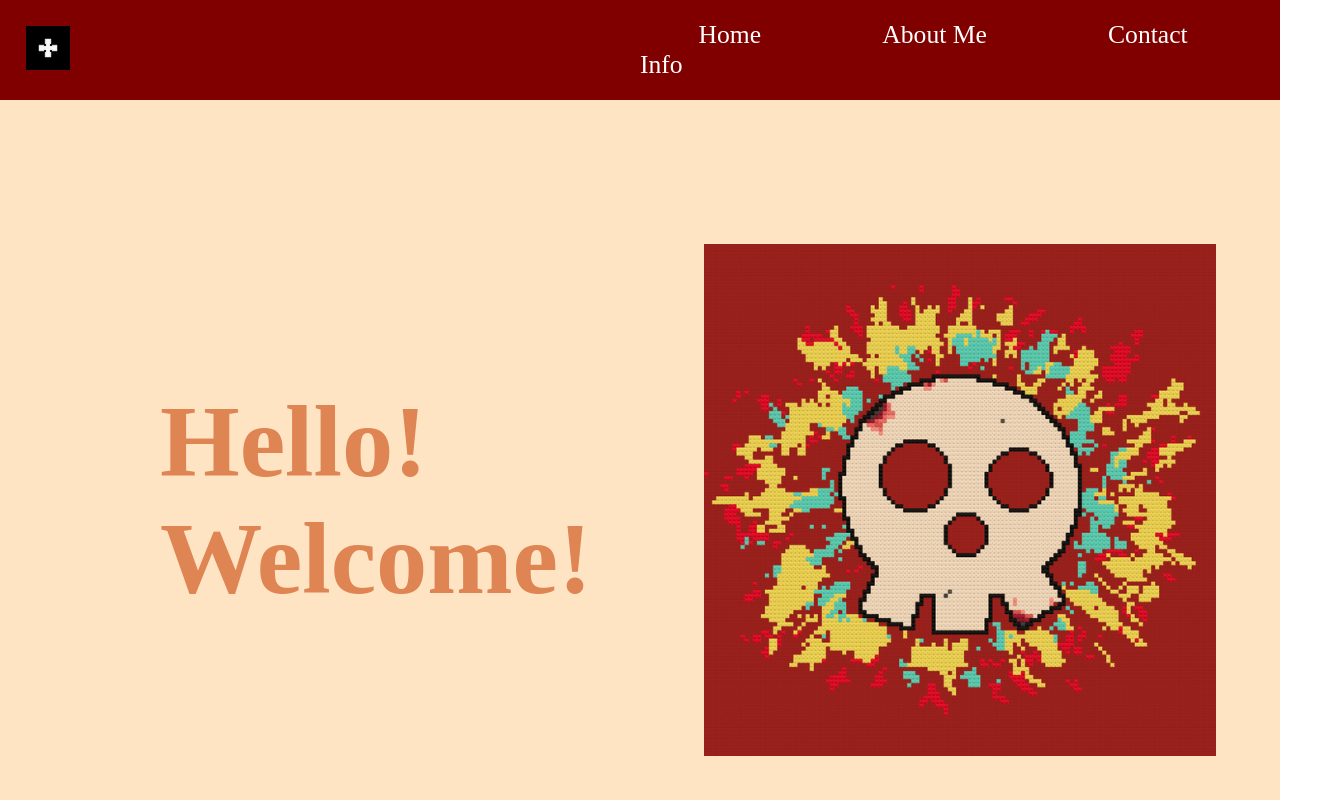
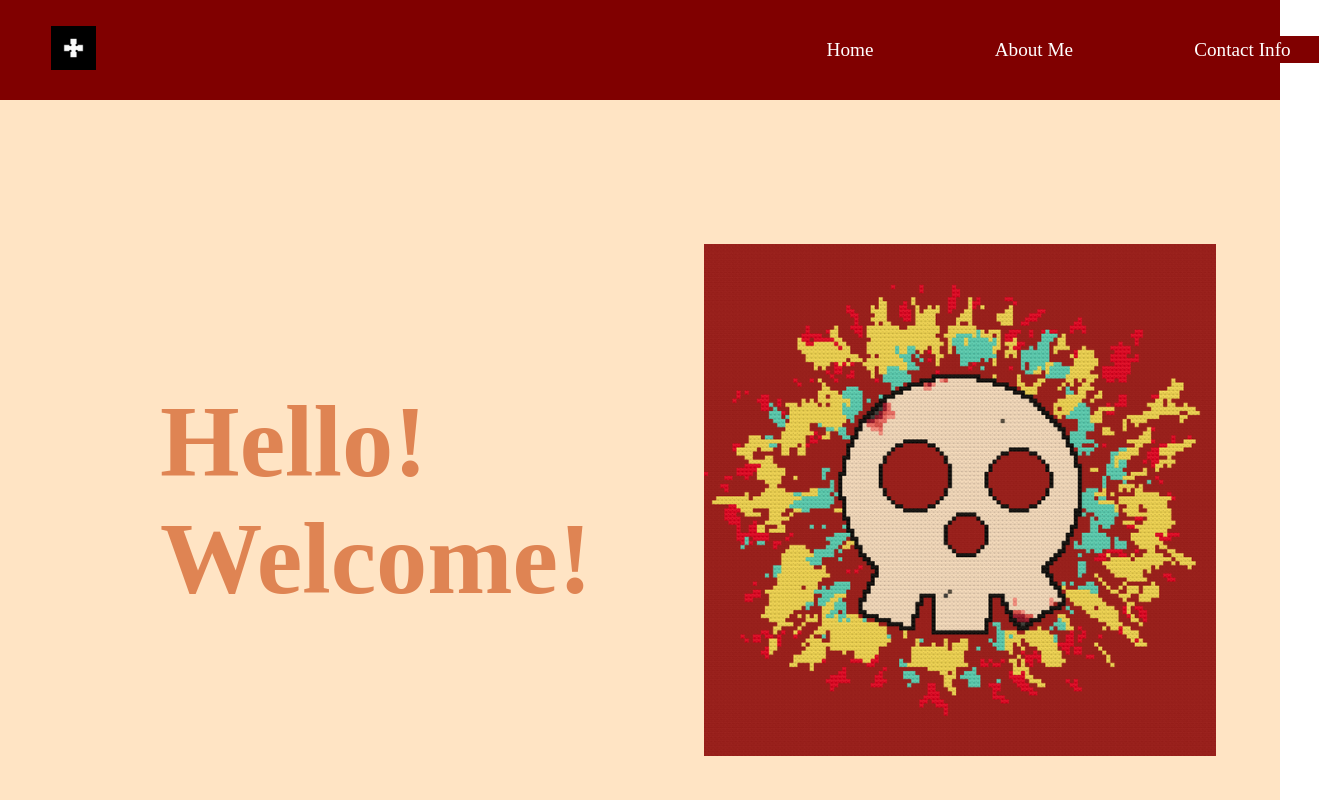
Before and after one commit to PerezLyncoln/personalwebsite-html, a plain HTML site: page index.html in a window 1280 px wide. Shown: the top 800 px of the page, 1319 px wide, since content can reach past the window. Drawn offline with Linux system fonts and the light colour scheme.

Commit message:
slight viewing update
I still suck 3

```diff
--- a/styles.css
+++ b/styles.css
@@ -14,7 +14,9 @@ body {
     height: 100px;
 }
 a {
-    font-size: 2vw;
+    position: relative;
+    left: 10vw;
+    font-size: 1.5vw;
     color: white;
     background-color: #800000;
     margin: 30px;
@@ -34,6 +36,8 @@ a:hover {
     transform: translateY(-5px);
 }
 .logotopright {
+    position: relative;
+    left: 2vw;
     padding-left: 2vw;
     width: 7%;
     max-width: auto;
```
